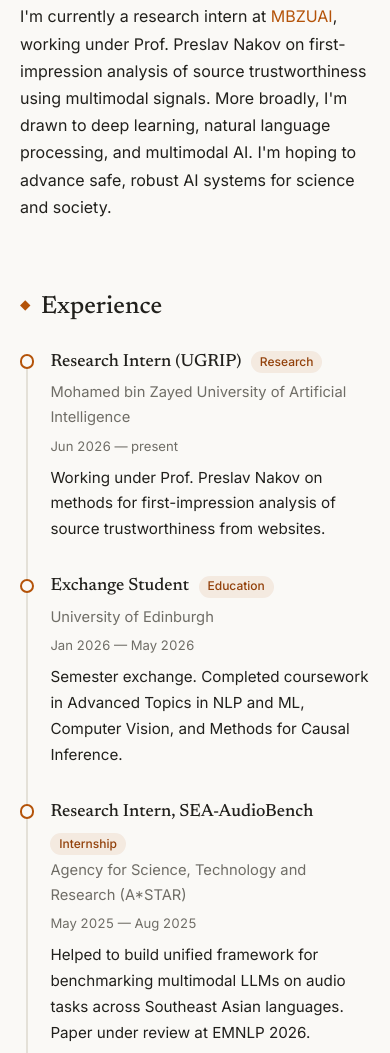
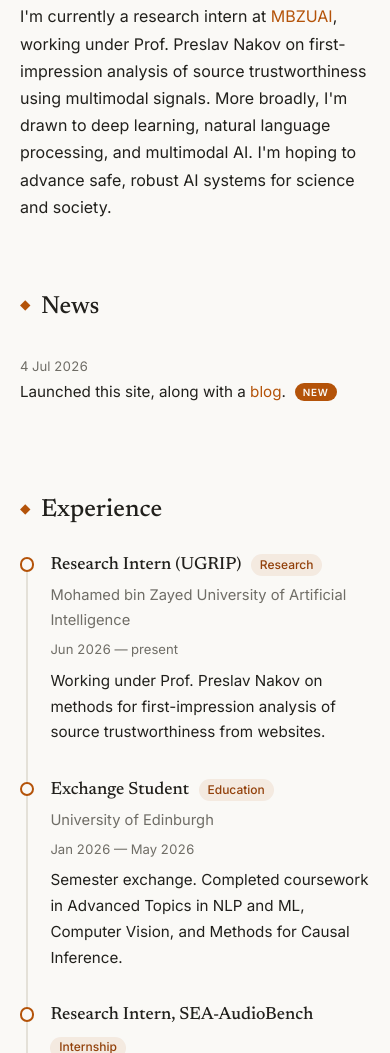
Before and after one commit to syed-aliredha/syed-aliredha.github.io, a plain HTML site: page index.html in a window 390 px wide. Shown: the part 676-1729 px from the top of the page. Drawn offline with Linux system fonts and the light colour scheme.

Commit message:
Search optimisation and news

```diff
--- a/css/style.css
+++ b/css/style.css
@@ -485,6 +485,70 @@ a.publication-body:hover .publication-title {
 }
 
 /* ==========================================================================
+   News
+   ========================================================================== */
+
+.news-list {
+  list-style: none;
+  padding: 0;
+  margin: 1.25rem 0 0;
+  display: flex;
+  flex-direction: column;
+}
+
+.news-item {
+  display: flex;
+  align-items: baseline;
+  gap: 1rem;
+  padding: 0.7rem 0;
+  border-bottom: 1px solid var(--border);
+}
+
+.news-item:last-child {
+  border-bottom: none;
+}
+
+.news-date {
+  flex-shrink: 0;
+  width: 6.5rem;
+  font-size: 0.82rem;
+  color: var(--text-muted);
+  font-variant-numeric: tabular-nums;
+}
+
+.news-text {
+  font-size: 0.95rem;
+}
+
+@media (max-width: 600px) {
+  .news-item {
+    flex-wrap: wrap;
+    gap: 0.1rem 1rem;
+  }
+
+  .news-date {
+    width: 100%;
+  }
+}
+
+/* "new" pill — appears on news items and fresh blog posts, ages out on its
+   own (window set in js/main.js) */
+.new-badge {
+  display: inline-block;
+  margin-left: 0.55rem;
+  padding: 0.02rem 0.5rem;
+  border-radius: 999px;
+  background: var(--accent);
+  color: var(--bg);
+  font-family: var(--font-body);
+  font-size: 0.62rem;
+  font-weight: 600;
+  letter-spacing: 0.08em;
+  text-transform: uppercase;
+  vertical-align: 0.14em;
+}
+
+/* ==========================================================================
    Blog / writing
    ========================================================================== */
 
--- a/index.html
+++ b/index.html
@@ -6,10 +6,51 @@
   <meta name="viewport" content="width=device-width, initial-scale=1.0" />
   <title>Syed Ali Redha Alsagoff</title>
   <meta name="description" content="Final-year Computer Science student at Nanyang Technological University, Singapore, hoping to advance safe, robust AI systems for science and society." />
-  <link rel="icon" type="image/svg+xml" href="/assets/favicon.svg?v=2" />
-  <link rel="icon" href="/assets/favicon-96.png" sizes="96x96" type="image/png" />
-  <link rel="icon" href="/assets/favicon.ico" sizes="any" />
-  <link rel="apple-touch-icon" href="/assets/apple-touch-icon.png" />
+  <link rel="icon" type="image/svg+xml" href="/assets/favicon.svg?v=3" />
+  <link rel="icon" href="/assets/favicon-192.png?v=3" sizes="192x192" type="image/png" />
+  <link rel="icon" href="/assets/favicon-96.png?v=3" sizes="96x96" type="image/png" />
+  <link rel="icon" href="/assets/favicon.ico?v=3" sizes="any" />
+  <link rel="apple-touch-icon" href="/assets/apple-touch-icon.png?v=3" />
+  <link rel="canonical" href="https://syed-aliredha.github.io/" />
+
+  <!-- Social previews -->
+  <meta property="og:type" content="website" />
+  <meta property="og:site_name" content="Syed Ali Redha Alsagoff" />
+  <meta property="og:title" content="Syed Ali Redha Alsagoff" />
+  <meta property="og:description" content="Final-year Computer Science student at Nanyang Technological University, Singapore, hoping to advance safe, robust AI systems for science and society." />
+  <meta property="og:url" content="https://syed-aliredha.github.io/" />
+  <meta property="og:image" content="https://syed-aliredha.github.io/assets/favicon-192.png" />
+  <meta name="twitter:card" content="summary" />
+
+  <!-- Structured data: tells Google the site's name (instead of "GitHub")
+       and who the page is about. -->
+  <script type="application/ld+json">
+  {
+    "@context": "https://schema.org",
+    "@graph": [
+      {
+        "@type": "WebSite",
+        "url": "https://syed-aliredha.github.io/",
+        "name": "Syed Ali Redha Alsagoff",
+        "alternateName": "syed-aliredha.github.io"
+      },
+      {
+        "@type": "Person",
+        "name": "Syed Ali Redha Alsagoff",
+        "url": "https://syed-aliredha.github.io/",
+        "affiliation": {
+          "@type": "CollegeOrUniversity",
+          "name": "Nanyang Technological University"
+        },
+        "sameAs": [
+          "https://github.com/syed-aliredha",
+          "https://www.linkedin.com/in/syed-aliredha/",
+          "https://scholar.google.com/citations?user=_CiUcHgAAAAJ&hl=en"
+        ]
+      }
+    ]
+  }
+  </script>
 
   <!-- Set theme before first paint to avoid a flash of the wrong mode -->
   <script>
@@ -24,7 +65,7 @@
   <link rel="preconnect" href="https://fonts.gstatic.com" crossorigin />
   <link href="https://fonts.googleapis.com/css2?family=Newsreader:ital,opsz,wght@0,6..72,400;0,6..72,500;0,6..72,600;1,6..72,400;1,6..72,500&family=Inter:wght@400;500;600&display=swap" rel="stylesheet" />
   <!-- Bump ?v= when styles/scripts change so browsers fetch fresh copies -->
-  <link rel="stylesheet" href="css/style.css?v=11" />
+  <link rel="stylesheet" href="css/style.css?v=12" />
 </head>
 <body>
 
@@ -102,6 +143,12 @@
       </div>
     </section>
 
+    <!-- ============ News (hidden until js/news.js has entries) ============ -->
+    <section id="news" class="section" hidden>
+      <h2>News</h2>
+      <ul id="news-list" class="news-list"></ul>
+    </section>
+
     <!-- ============ Experience ============ -->
     <section id="experience" class="section">
       <h2>Experience</h2>
@@ -148,6 +195,7 @@
   <script src="js/publications.js?v=3"></script>
   <script src="js/experience.js?v=4"></script>
   <script src="js/posts.js?v=5"></script>
-  <script src="js/main.js?v=8"></script>
+  <script src="js/news.js?v=1"></script>
+  <script src="js/main.js?v=9"></script>
 </body>
 </html>
--- a/js/main.js
+++ b/js/main.js
@@ -139,6 +139,20 @@ renderExperience();
 // Blog posts — full list on /blog/, latest three on the home page
 // ---------------------------------------------------------------------------
 
+// How long items keep their "new" pill, counted from the item's date.
+// Blog posts use the publishing date only — later edits don't refresh it.
+const POST_NEW_DAYS = 14;
+const NEWS_NEW_DAYS = 30;
+
+function isNew(iso, windowDays) {
+  const ageDays = (Date.now() - new Date(iso + "T00:00:00")) / 86400000;
+  return ageDays >= 0 && ageDays <= windowDays;
+}
+
+function newBadge(iso, windowDays) {
+  return isNew(iso, windowDays) ? `<span class="new-badge">new</span>` : "";
+}
+
 function formatDate(iso) {
   return new Date(iso + "T00:00:00").toLocaleDateString("en-SG", {
     year: "numeric",
@@ -187,7 +201,7 @@ function postItem(post) {
     <li class="post-item">
       <a class="post-item-link" href="${escapeHtml(post.url)}">
         <span class="post-date">${formatDate(post.date)}</span>
-        <span class="post-title">${escapeHtml(post.title)}</span>
+        <span class="post-title">${escapeHtml(post.title)}${newBadge(post.date, POST_NEW_DAYS)}</span>
         <span class="post-tags">${postTags(post)}</span>
       </a>
     </li>
@@ -213,6 +227,7 @@ function postCard(post, index) {
           <div class="post-card-meta">
             <span>${formatDate(post.date)}</span>
             <span class="post-minutes" data-url="${escapeHtml(post.url)}"></span>
+            ${newBadge(post.date, POST_NEW_DAYS)}
           </div>
           <div class="post-card-tags">${postTags(post)}</div>
           <p class="post-card-title">${escapeHtml(post.title)}</p>
@@ -261,6 +276,41 @@ function renderPosts() {
 }
 
 renderPosts();
+
+// ---------------------------------------------------------------------------
+// News — personal updates on the home page (data lives in js/news.js).
+// Hidden while the NEWS array is empty, same pattern as the Writing section.
+// ---------------------------------------------------------------------------
+
+// Escapes the text, then turns [label](url) into links.
+function linkify(text) {
+  return escapeHtml(text).replace(
+    /\[([^\]]+)\]\(([^)\s]+)\)/g,
+    (_, label, url) =>
+      /^(https?:\/\/|\/|#)/.test(url) ? `<a href="${url}">${label}</a>` : label
+  );
+}
+
+function renderNews() {
+  const list = document.getElementById("news-list");
+  if (!list || typeof NEWS === "undefined" || NEWS.length === 0) return;
+
+  const sorted = [...NEWS].sort((a, b) => b.date.localeCompare(a.date));
+  list.innerHTML = sorted
+    .slice(0, 5)
+    .map(
+      (item) => `
+        <li class="news-item">
+          <span class="news-date">${formatDate(item.date)}</span>
+          <span class="news-text">${linkify(item.text)}${newBadge(item.date, NEWS_NEW_DAYS)}</span>
+        </li>
+      `
+    )
+    .join("");
+  document.getElementById("news").hidden = false;
+}
+
+renderNews();
 
 // ---------------------------------------------------------------------------
 // Blog post pages: auto table of contents, built from h2/h3 in .post-content.
--- /dev/null
+++ b/js/news.js
@@ -0,0 +1,18 @@
+// News / personal updates — newest first. Shown on the home page between
+// About and Experience; the section stays hidden while this array is empty.
+//
+// Each entry: { date: "YYYY-MM-DD", text: "..." }
+//   - date  ISO date, used for sorting and the "new" pill (items younger than
+//     NEWS_NEW_DAYS in main.js get the pill, then it disappears on its own).
+//   - text  Plain text; [label](url) becomes a link.
+//
+// Examples:
+// { date: "2026-09-01", text: "Paper accepted at [EMNLP 2026](https://2026.emnlp.org/)!" },
+// { date: "2026-08-15", text: "Started my final year at NTU." },
+
+const NEWS = [
+  {
+    date: "2026-07-04",
+    text: "Launched this site, along with a [blog](/blog/).",
+  },
+];
```
Also changed, not shown: blog/_post-template.html (+3 -3 lines), blog/hello-world.html (+6 -7 lines), blog/index.html (+6 -7 lines), assets/apple-touch-icon.png, assets/favicon-192.png (added), assets/favicon-96.png, assets/favicon.ico, assets/favicon.svg.
